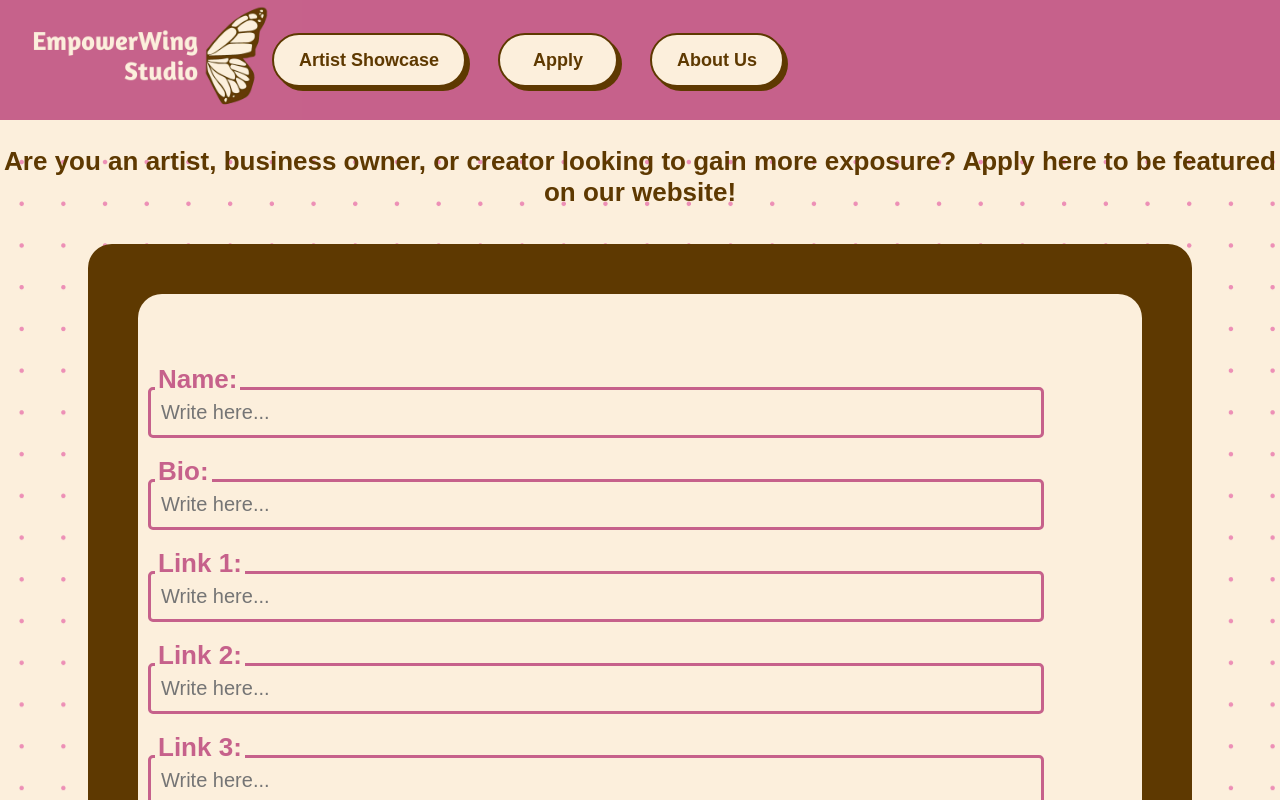
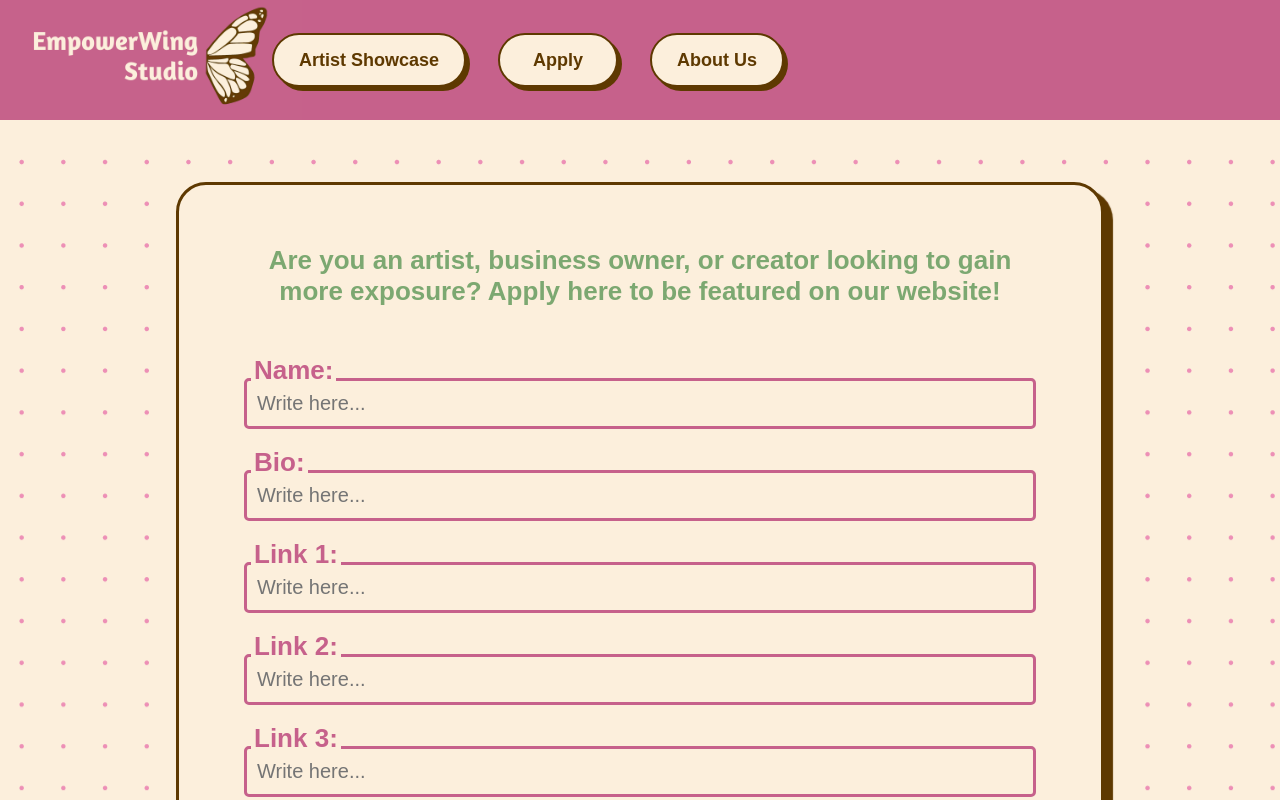
Before and after one commit to savannahfletcher/EmpowerWingStudio, a React (Create React App) app in the folder empowerwing-studio/: page /apply in a window 1280 px wide. Shown: the top 800 px of the page. Built offline with nearby package versions, Linux system fonts and the light colour scheme; a web font is replaced by a local one.

Commit message:
Minor styling changes

```diff
--- a/empowerwing-studio/src/Components/Feature/Feature.css
+++ b/empowerwing-studio/src/Components/Feature/Feature.css
@@ -76,8 +76,8 @@
 
 .circle {
     display: flex;
-    width: 33%;
-    height: 100%;
+    width: 170px;
+    height: 170px;
     background-color: white;
     border-radius: 50%;
     margin: 10px;
--- a/empowerwing-studio/src/Components/Navbar/Navbar.css
+++ b/empowerwing-studio/src/Components/Navbar/Navbar.css
@@ -47,7 +47,7 @@
 }
 
 .button:hover {
-  background-color: #fff;
+  background-color: #fffbf7;
 }
 
 .button:active {
--- a/empowerwing-studio/src/Pages/About/About.tsx
+++ b/empowerwing-studio/src/Pages/About/About.tsx
@@ -4,8 +4,6 @@ import Background from '../../assets/images/dotted_background.png'
 import { FontAwesomeIcon } from '@fortawesome/react-fontawesome'
 import { faLinkedin, faGithub } from '@fortawesome/free-brands-svg-icons'
 import { faEnvelope } from '@fortawesome/free-solid-svg-icons'
-
-
 
 
 const About = () => {
--- a/empowerwing-studio/src/Pages/Apply/Apply.css
+++ b/empowerwing-studio/src/Pages/Apply/Apply.css
@@ -20,26 +20,32 @@
 }
 
 .apply-item {
-    flex: 1;
-    margin: 10px;
-    padding: 40px;
-    width: 80vw;
-    min-height: 70vh;
-    background-color: #5e3901;
-    border-radius: 24px;
-    display:flex;
-    justify-content: center;
+    background-color: #fcefdc;
+    border: 3px solid #5e3901;
+    border-radius: 30px;
+    box-shadow: #5e3901 8px 8px 1px 1px;
+    font-weight: 600;
+    padding: 20px 45px;
+    width: 65vw;
+    display: flex;
+    justify-content: space-between;
+    margin:10px;
 }
 
 .inner-box {
     display: flex;
     flex-direction: column;
     justify-content: space-around;
-    background-color: #fcefdc;
     border-radius: 24px;
     width: 80vw;
     min-height: 70vh;
     margin: 10px;
+}
+
+.top-text{
+    color: #7CA871;
+    font-weight: 700;
+    margin: 30px;
 }
 
 /* Input box inspired by: https://uiverse.io/kamehame-ha/lovely-fly-87 */
--- a/empowerwing-studio/src/Pages/Apply/Apply.tsx
+++ b/empowerwing-studio/src/Pages/Apply/Apply.tsx
@@ -52,14 +52,15 @@ const Apply = () => {
     return (
         <div className="apply">
             <header className="apply-header" style={{backgroundImage: `url(${Background})`}}>
-                {/* Update this text once we choose a font */}
-                <p style={{color: '#5e3901', fontWeight: 'bold'}}>
-                    Are you an artist, business owner, or creator looking to gain more exposure? Apply here to be featured on our website!
-                </p>
+                <p></p>
                 <div className='apply-container'>
                     <div className='apply-item'>
                         <div className='inner-box'>
-                            <p></p>
+                            <div className='top-text'>
+                            Are you an artist, business owner, or creator looking to gain more
+                            exposure? Apply here to be featured on our website!
+                            </div>
+                            {/* <p></p> */}
                             <form onSubmit={handleSubmit}>
                                 <div className="coolinput">
                                     <label htmlFor="name" className="text">Name:</label>
```
